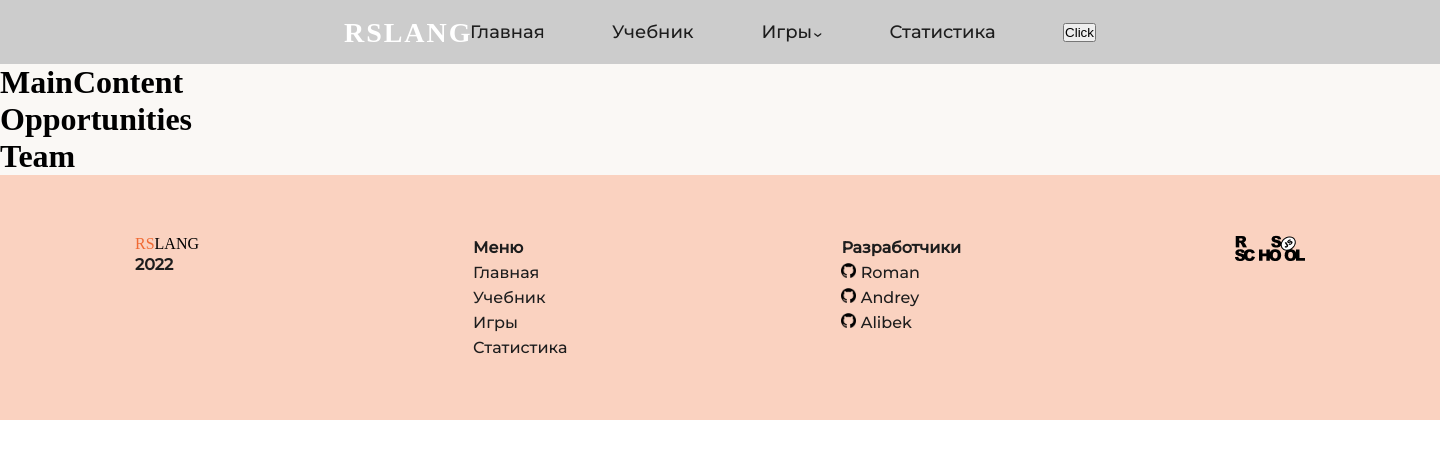
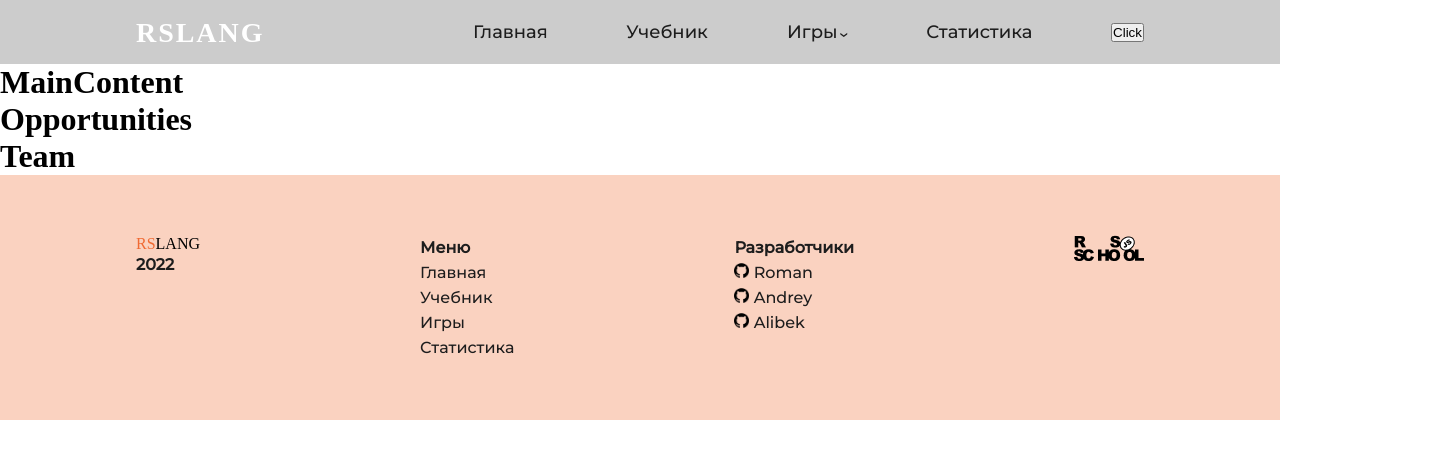
Before and after one commit to roman847/rslang, a React (Create React App) app: page / in a window 1280 px wide. Shown: the top 458 px of the page, 1440 px wide, since content can reach past the window. Built offline with nearby package versions, Linux system fonts and the light colour scheme; the HTML template or start-up script is replaced by a standard one.

Commit message:
feat: save changes (Fri Aug 19 13:57:09 RTZ 2022)

```diff
--- a/package.json
+++ b/package.json
@@ -14,6 +14,7 @@
     "@types/node": "^17.0.45",
     "@types/react": "^18.0.17",
     "@types/react-dom": "^18.0.6",
+    "clsx": "^1.2.1",
     "elint": "^2.0.1",
     "node-sass": "^7.0.1",
     "react": "^18.2.0",
--- a/src/App.scss
+++ b/src/App.scss
@@ -1,7 +1,15 @@
 @import './styles/main.scss';
 
-.wrapper {
-  width: $maxWidth;
-  background-color: $color;
-  margin: 0 auto;
+// .wrapper {
+//   width: 100%;
+//   background-color: $color;
+//   margin: 0 auto;
+// }
+.container {
+  padding: 60px 136px;
+  width: 100vw;
+  // margin: 0 auto;
+  display: flex;
+  flex-direction: row;
+  justify-content: space-between;
 }
--- a/src/pages/main/components/Footer/Footer.module.scss
+++ b/src/pages/main/components/Footer/Footer.module.scss
@@ -1,15 +1,16 @@
 @import '/src/styles/main.scss';
 
 .footer {
+  width: 100%;
   background-color: $colorFooter;
-  width: $maxWidth;
+  // width: $maxWidth;
   .container {
-    padding: 60px 0;
-    max-width: $maxWidthContainer;
-    margin: 0 auto;
-    display: flex;
-    flex-direction: row;
-    justify-content: space-between;
+    // padding: 60px 136px;
+    // width: 100vw;
+    // // margin: 0 auto;
+    // display: flex;
+    // flex-direction: row;
+    // justify-content: space-between;
   }
   &__logo {
     div:last-child {
--- a/src/pages/main/components/Footer/Footer.tsx
+++ b/src/pages/main/components/Footer/Footer.tsx
@@ -2,11 +2,12 @@ import React from 'react'
 import style from './Footer.module.scss'
 import Logo from '../Logo/Logo'
 import { RomanGit, AndreyGit, AlibekGit } from '../../../../core/variables/constansts'
+import clsx from 'clsx'
 
 const Footer: React.FC = () => {
   return (
     <div className={style.footer}>
-      <div className={style.container}>
+      <div className={(clsx(style.container), 'container')}>
         <div className={style.footer__logo}>
           <Logo />
           <div>2022</div>
--- a/src/pages/main/components/header/Header.tsx
+++ b/src/pages/main/components/header/Header.tsx
@@ -1,13 +1,4 @@
-import {
-  AppBar,
-  FormControl,
-  InputLabel,
-  Link,
-  MenuItem,
-  Select,
-  Toolbar,
-  Typography,
-} from '@mui/material'
+import { AppBar, Link, Toolbar, Typography } from '@mui/material'
 import { Box } from '@mui/system'
 import React, { Component } from 'react'
 import classes from './header.module.scss'
@@ -25,7 +16,7 @@ export function Header() {
           <Box className={classes.nav__list}>
             <Link className={classes.list__link}>Главная</Link>
             <Link className={classes.list__link}>Учебник</Link>
-            <SelectElement />
+            <SelectElement fields={['Игры']} />
             <Link className={classes.list__link}>Статистика</Link>
             <button>Click</button>
           </Box>
--- a/src/pages/main/components/header/header.module.scss
+++ b/src/pages/main/components/header/header.module.scss
@@ -1,9 +1,5 @@
 @import url('https://fonts.googleapis.com/css2?family=Montserrat:wght@500&display=swap');
 @import '../../../../core/variables/commonStyles/variables';
-
-.material-symbols-outlined {
-  font-variation-settings: 'FILL' 0, 'wght' 400, 'GRAD' 0, 'opsz' 48;
-}
 
 .container {
   .header {
@@ -15,8 +11,11 @@
     .header__nav {
       display: flex;
       justify-content: space-between;
-      width: 100vh;
-      margin: 0 auto;
+      width: 100vw;
+      // margin: 0 auto;
+      padding-left: 136px;
+      padding-right: 136px;
+      box-sizing: border-box;
       background-color: $color-gray;
       .logo {
         width: 126px;
--- a/src/pages/main/components/select/Select.tsx
+++ b/src/pages/main/components/select/Select.tsx
@@ -1,13 +1,19 @@
 import React, { Component } from 'react'
 import classes from './select.module.scss'
 
-const SelectElement = () => {
+const SelectElement = ({ fields }: { fields: string[] }) => {
   return (
     <div className='App'>
       {' '}
       <div className={classes.games__list}>
-        <select name='pets' id='pet-select' className={classes.list__games}>
-          <option value=''>Игры</option>
+        <select name='games' id='games-select' className={classes.list__games}>
+          {fields.map((item, index) => {
+            return (
+              <option value='' key={index}>
+                {item}
+              </option>
+            )
+          })}
         </select>
         <span className={classes.list__arrow}>&#8250;</span>
       </div>
```
